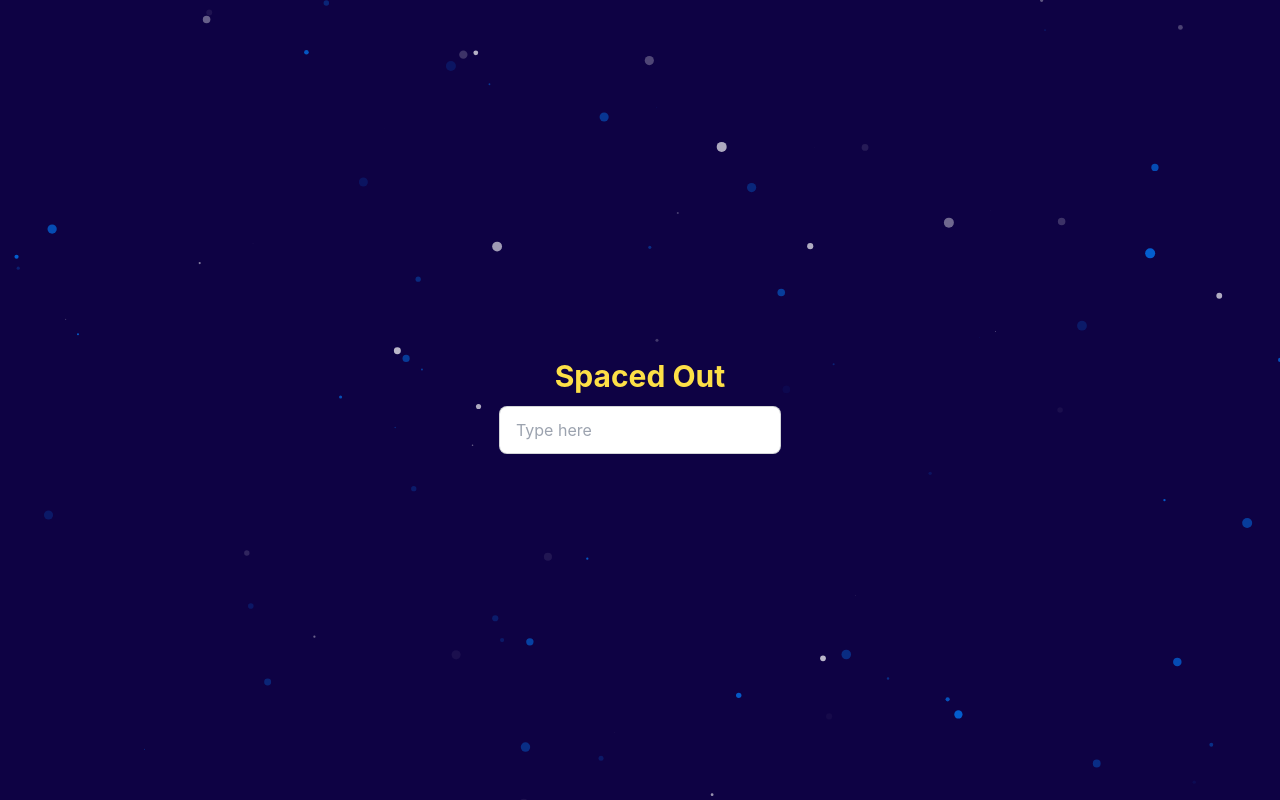
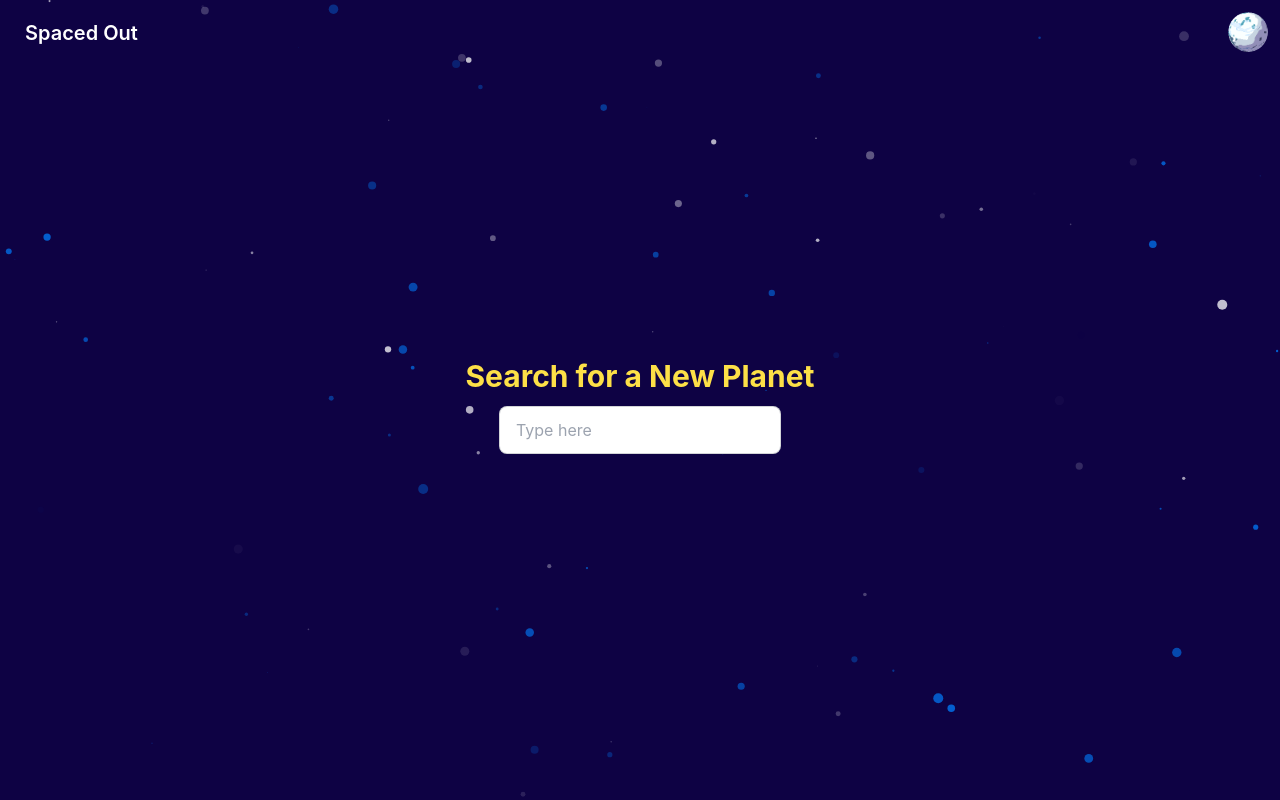
Before and after one commit to teamspacedout/spacedout, a React (Create React App) app: page / in a window 1280 px wide. Built offline with nearby package versions, Linux system fonts and the light colour scheme; no server answers.

Commit message:
Nav bar implementation, added IcePlanet.png

```diff
--- /dev/null
+++ b/src/components/NavBar.js
@@ -0,0 +1,29 @@
+import React from 'react';
+import {Link} from "react-router-dom";
+
+function NavBar() {
+    return (
+        <div className="navbar absolute">
+            <div className="flex-1">
+                <Link to = '/' className="btn btn-ghost text-white normal-case text-xl">Spaced Out</Link>
+            </div>
+            <div className="justify-items-end dropdown dropdown-end">
+                <label tabIndex="0" className="btn btn-ghost btn-circle avatar">
+                    <div className="w-10 rounded-full">
+                        <img alt='A picture of an ice planet TEMP' src="/assests/IcePlanet.png"/>
+                    </div>
+                </label>
+                <ul tabIndex="0"
+                    className="menu menu-compact dropdown-content mt-3 p-2 shadow bg-base-100 rounded-box w-52">
+                    <li> <Link to='/'> My Planet </Link> </li>
+                    <li> <Link to='/'> Edit Planet </Link> </li>
+                    <li> <Link to='/'> Free-Roam </Link> </li>
+                    <li> <Link to= '/'>Settings</Link></li>
+                    <li> <Link to= '/'>Logout</Link></li>
+                </ul>
+            </div>
+        </div>
+    );
+}
+
+export default NavBar;
--- a/src/routes/Root.js
+++ b/src/routes/Root.js
@@ -1,14 +1,15 @@
 import React from 'react';
-import {Background} from "../components/Background";
+import NavBar from "../components/NavBar";
 import '../App.css';
 
 
-function Root(props) {
+function Root() {
     return (
         <main>
-        <div className="flex flex-col items-center justify-center h-screen">
+            <NavBar/>
+            <div className="flex flex-col items-center justify-center h-screen">
         <h1 className="text-3xl text-yellow-300 font-bold py-3 ">
-            Spaced Out
+            Search for a New Planet
         </h1>
             <div>
             <input type="text" placeholder="Type here" className="input input-bordered w-full max-w-xs"/>
```
Also changed, not shown: public/assests/IcePlanet.png (added).
